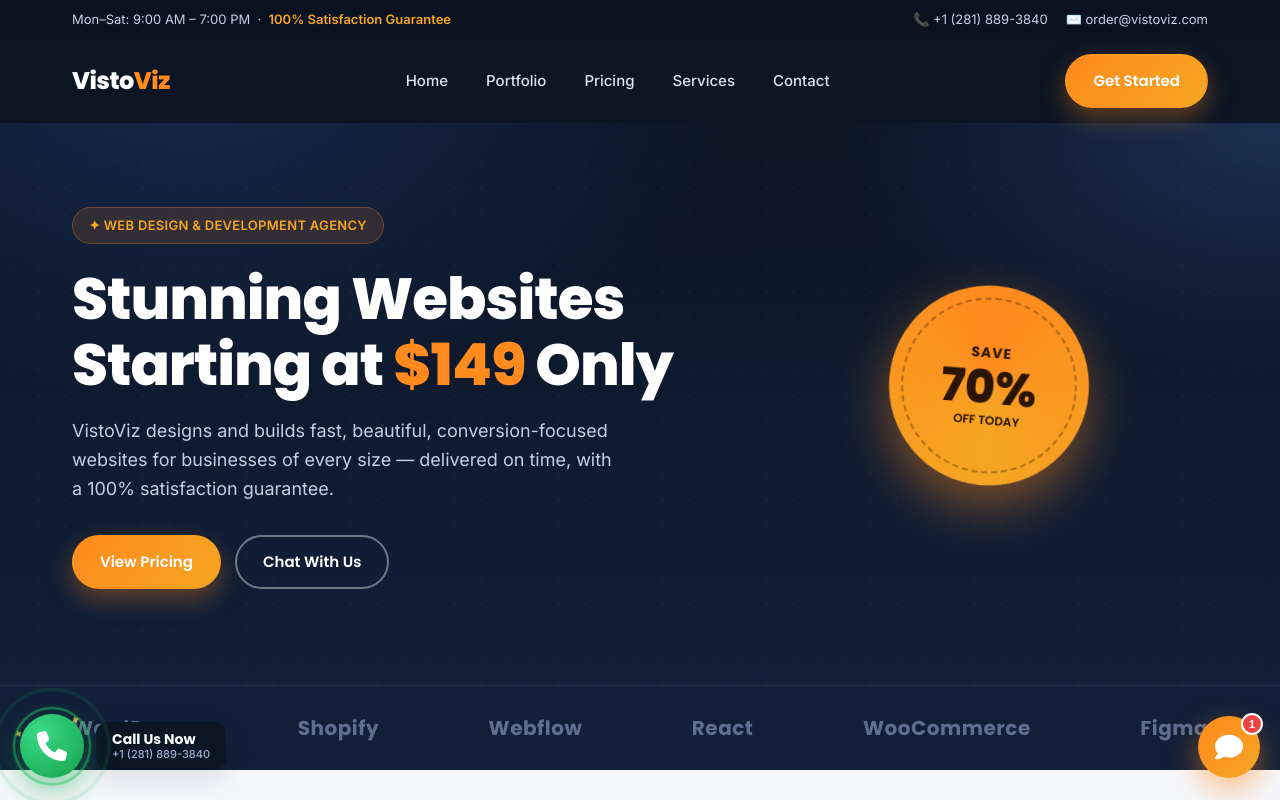
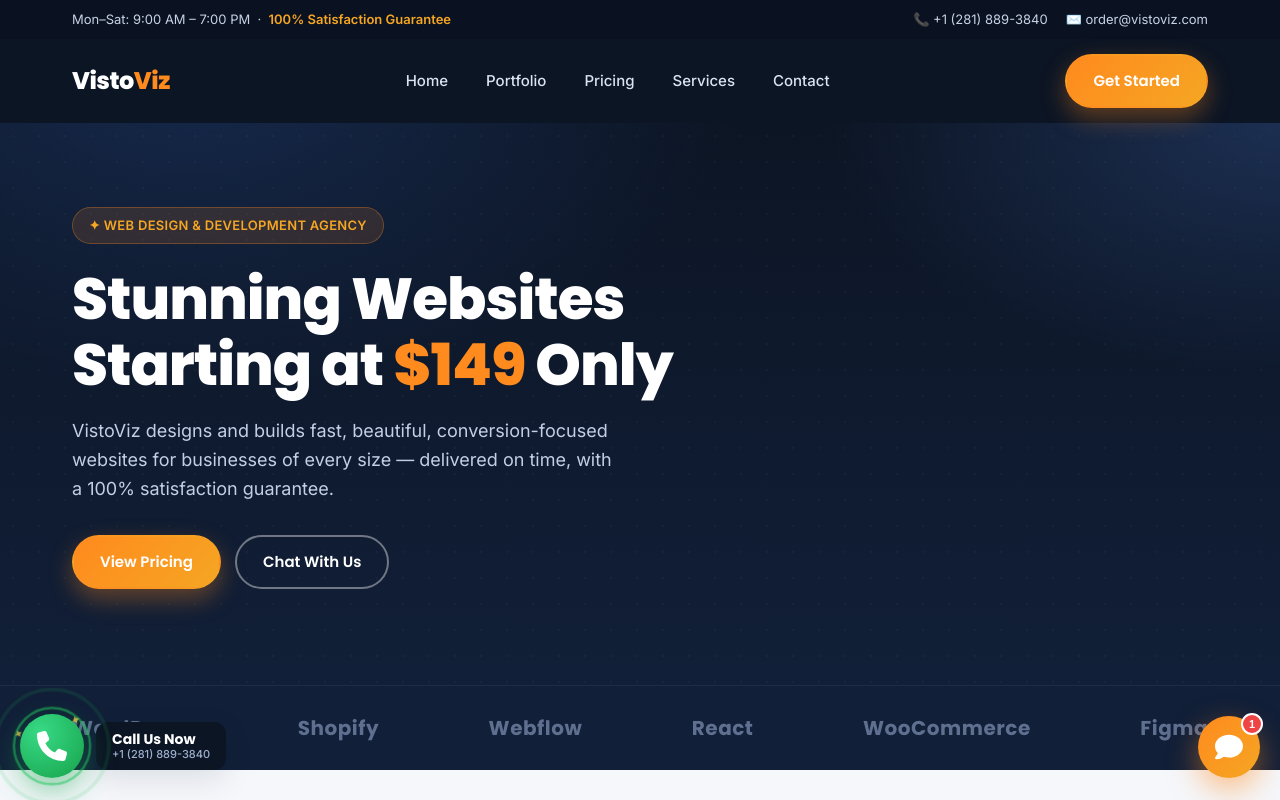
Before and after one commit to signgohouston-netizen/vistoviz-website, a plain HTML site: page index.html in a window 1280 px wide. Shown: the top 800 px of the page. Drawn offline with Linux system fonts and the light colour scheme.

Commit message:
Remove 70% OFF badge from hero

```diff
--- a/index.html
+++ b/index.html
@@ -88,7 +88,8 @@
   /* Hero */
   .hero { position: relative; background: radial-gradient(1000px 600px at 15% -10%, #16294c 0%, transparent 55%), radial-gradient(900px 500px at 100% 0%, #1c2f52 0%, transparent 50%), linear-gradient(180deg, var(--navy), var(--navy-2)); color: #fff; overflow: hidden; }
   .hero::after { content:""; position:absolute; inset:0; background-image: radial-gradient(rgba(255,255,255,.05) 1px, transparent 1px); background-size: 26px 26px; opacity:.6; pointer-events:none; }
-  .hero .container { position: relative; z-index: 2; display: grid; grid-template-columns: 1.2fr .8fr; gap: 40px; align-items: center; padding-top: 84px; padding-bottom: 96px; }
+  .hero .container { position: relative; z-index: 2; display: grid; grid-template-columns: 1fr; gap: 40px; align-items: center; padding-top: 84px; padding-bottom: 96px; }
+  .hero h1, .hero p.sub { max-width: 720px; }
   .eyebrow { display: inline-flex; align-items: center; gap: 8px; background: rgba(255,138,30,.14); color: var(--gold); border: 1px solid rgba(255,138,30,.3); padding: 7px 16px; border-radius: 999px; font-size: 13px; font-weight: 600; letter-spacing: .3px; text-transform: uppercase; }
   .hero h1 { font-size: clamp(34px, 5vw, 58px); font-weight: 800; margin: 22px 0 18px; letter-spacing: -1px; }
   .hero p.sub { font-size: 18px; color: #c3cfe4; max-width: 540px; }
@@ -393,15 +394,6 @@
         <div class="hero-btns">
           <a href="#pricing" class="btn btn-primary">View Pricing</a>
           <a href="#contact" class="btn btn-outline">Chat With Us</a>
-        </div>
-      </div>
-      <div class="hero-visual">
-        <div class="coupon" aria-label="70 percent off today">
-          <div>
-            <div class="small">SAVE</div>
-            <div class="big">70%</div>
-            <div class="tiny">OFF TODAY</div>
-          </div>
         </div>
       </div>
     </div>
```
